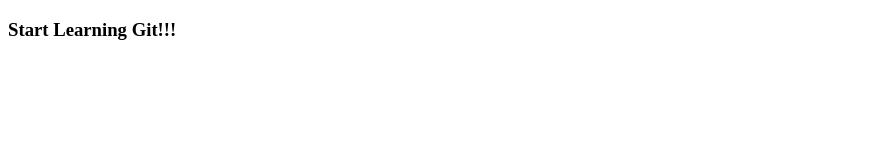
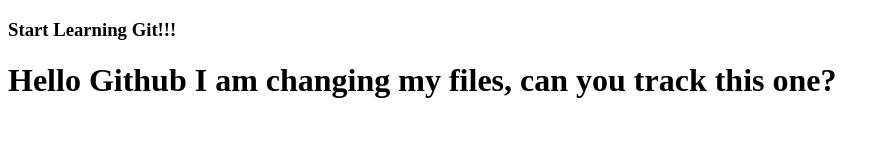
Before and after one commit to 0SABBIR0/learning_repo, a plain HTML site: page Index.html in a window 1280 px wide. Shown: the whole page, without its empty margins (0-890 px from the left). Drawn offline with Linux system fonts and the light colour scheme.

Commit message:
learned a lots of thing

```diff
--- a/Index.html
+++ b/Index.html
@@ -8,5 +8,6 @@
 </head>
 <body>
     <h3>Start Learning Git!!!</h3>
+    <h1>Hello Github I am changing my files, can you track this one?</h1>
 </body>
 </html>
```
